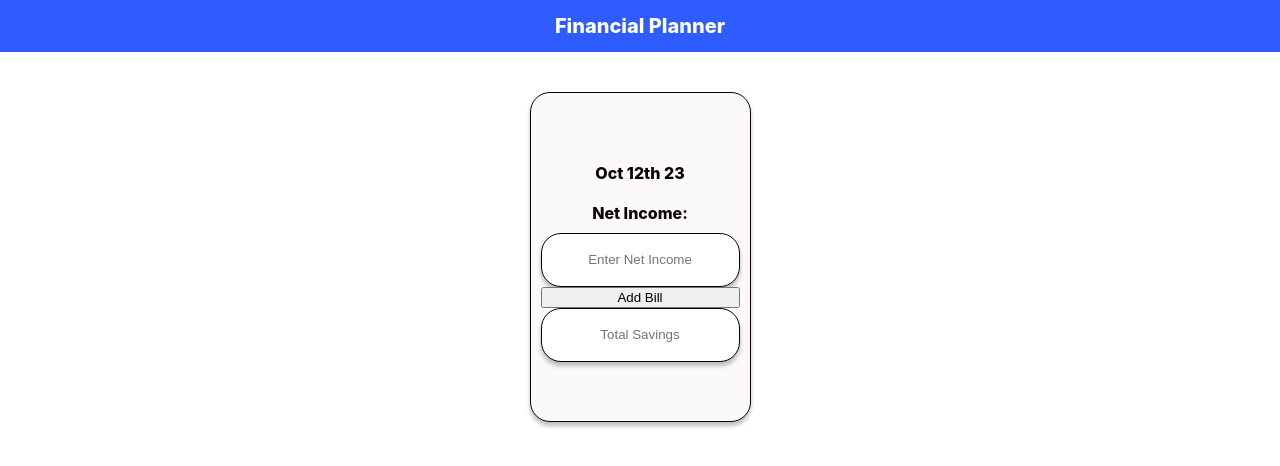
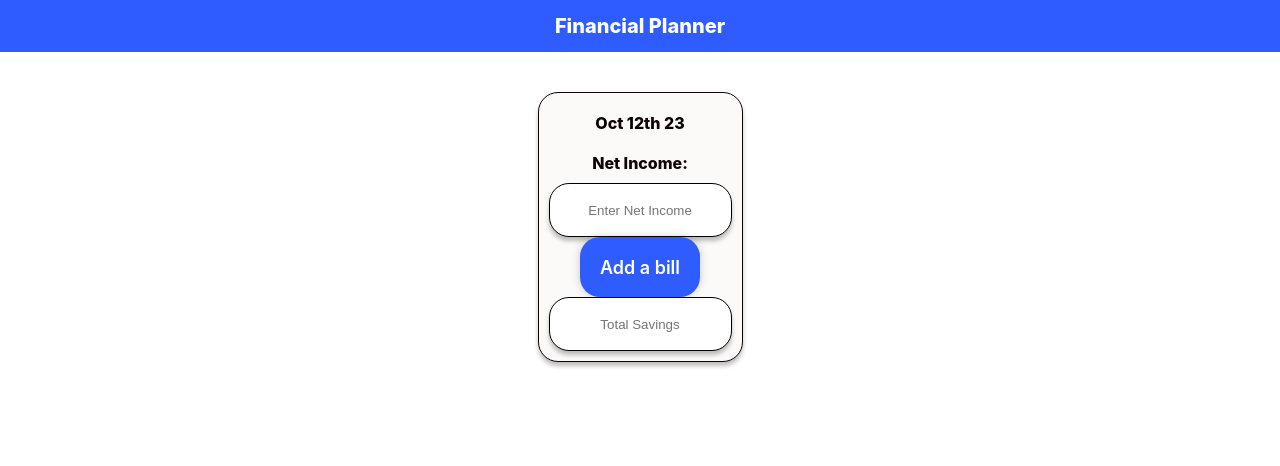
Before and after one commit to AlexanderEstrella/Financial-planner, a React (Create React App) app: page / in a window 1280 px wide. Shown: the top 466 px of the page. Built offline with nearby package versions, Linux system fonts and the light colour scheme.

Commit message:
styling changes to delete and add button

```diff
--- a/package.json
+++ b/package.json
@@ -3,6 +3,9 @@
   "version": "0.1.0",
   "private": true,
   "dependencies": {
+    "@fortawesome/fontawesome-svg-core": "^6.4.2",
+    "@fortawesome/free-solid-svg-icons": "^6.4.2",
+    "@fortawesome/react-fontawesome": "^0.2.0",
     "@testing-library/jest-dom": "^5.17.0",
     "@testing-library/react": "^13.4.0",
     "@testing-library/user-event": "^13.5.0",
--- a/public/index.html
+++ b/public/index.html
@@ -5,6 +5,7 @@
   <meta charset="utf-8" />
   <meta name="viewport" content="width=device-width, initial-scale=1" />
   <meta name="theme-color" content="#000000" />
+  <link rel="stylesheet" href="https://cdnjs.cloudflare.com/ajax/libs/font-awesome/6.2.0/css/all.min.css" />
 
   <title>Financial Planner</title>
 </head>
--- a/src/App.css
+++ b/src/App.css
@@ -41,8 +41,8 @@ body {
 }
 
 .datacontainer {
-    width: 199px;
-    height: 308px;
+    width: fit-content;
+    height: fit-content;
     border-radius: 13px;
     border: 1px solid #474D61;
     background: var(--darkwhite);
@@ -82,3 +82,50 @@ body {
         line-height: normal;
         padding: 10px;
 }
+
+/* Add button styling */
+.Addbutton {
+    height: 60px;
+    margin: 0 auto;
+    border: none;
+    /* Remove the border */
+    background-color: var(--skyblue);
+    /* Use the --skyblue color */
+    color: var(--white);
+    /* Text color */
+    font-family: Inter;
+    font-size: 18px;
+    font-weight: 600;
+    line-height: 1.5;
+    border-radius: 20px;
+    padding: 10px 20px;
+    cursor: pointer;
+    box-shadow: 0 0 10px rgba(0, 0, 0, 0.2);
+    transition: background-color 0.3s, transform 0.3s;
+}
+
+.Addbutton:hover {
+    background-color: #1c48ff;
+    /* Change color on hover */
+    transform: scale(1.05);
+    /* Scale up a bit on hover */
+}
+
+
+.bill-input {
+    display: flex;
+    justify-content: center;
+    padding-left: 20px;
+}
+
+
+.delete-icon {
+    color: #ff0000;
+    /* Red color */
+    font-size: 24px;
+    /* Adjust the icon size */
+    cursor: pointer;
+    /* Add a pointer cursor to indicate it's clickable */
+    margin-right: 8px;
+    /* Add some margin to separate it from other elements */
+}
--- a/src/Components/Home.js
+++ b/src/Components/Home.js
@@ -1,6 +1,7 @@
 import React, { useState } from "react";
 import moment from "moment";
-
+import { FontAwesomeIcon } from "@fortawesome/react-fontawesome";
+import { faDeleteLeft } from "@fortawesome/free-solid-svg-icons";
 const Home = () => {
   const [income, setIncome] = useState("");
   const [bills, setBills] = useState([]); // State for bills as an array
@@ -64,15 +65,16 @@ const Home = () => {
               onChange={(e) => handleBillChange(e, index)}
               placeholder="Enter Bill"
             />
-            <button
-              className="delete-button"
+            <FontAwesomeIcon
+              icon={faDeleteLeft}
+              className="fa-lg text-danger"
               onClick={() => handleDeleteBill(index)}
-            >
-              Delete
-            </button>
+            />
           </div>
         ))}
-        <button onClick={addBill}>Add Bill</button>
+        <button className="Addbutton" onClick={addBill}>
+          Add a bill
+        </button>
         <input
           type="text"
           className="dollartotalsavings"
```
Also changed, not shown: 1 other file (tests, documents, lock files or other folders).
